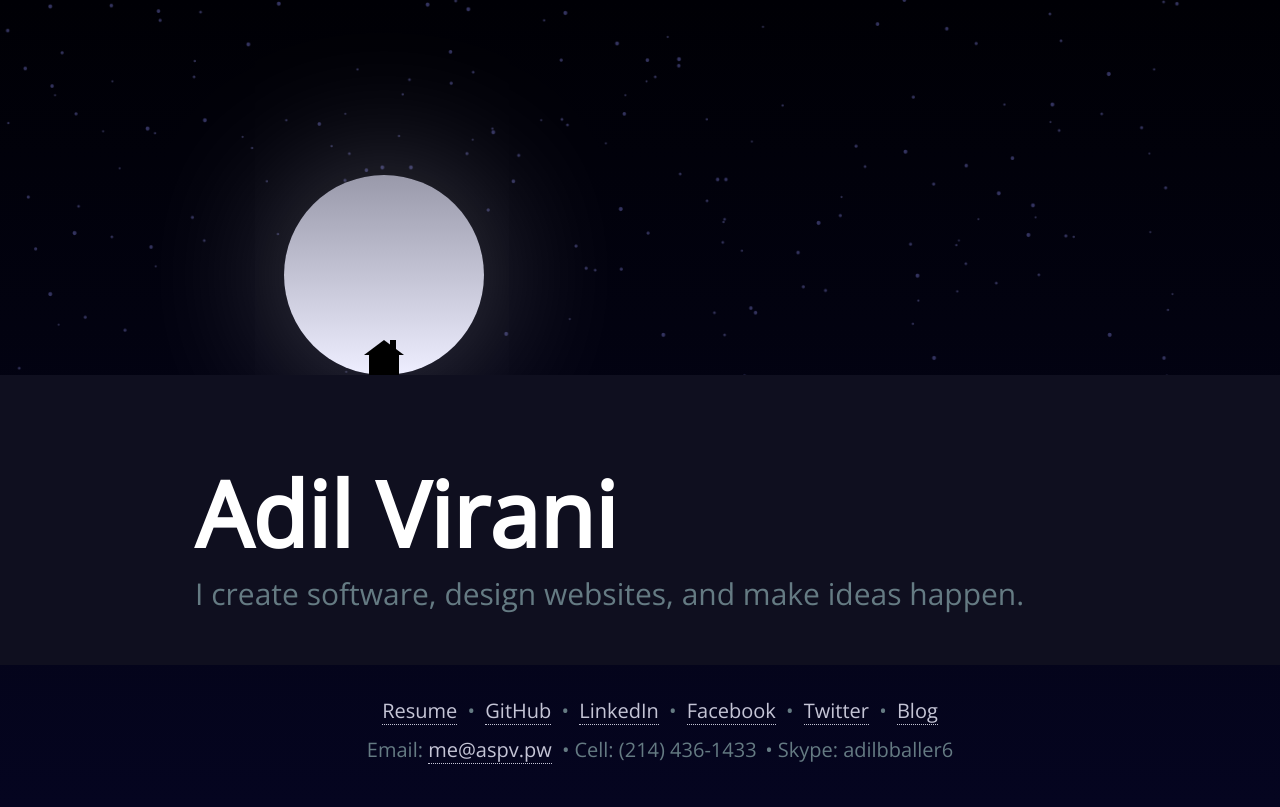
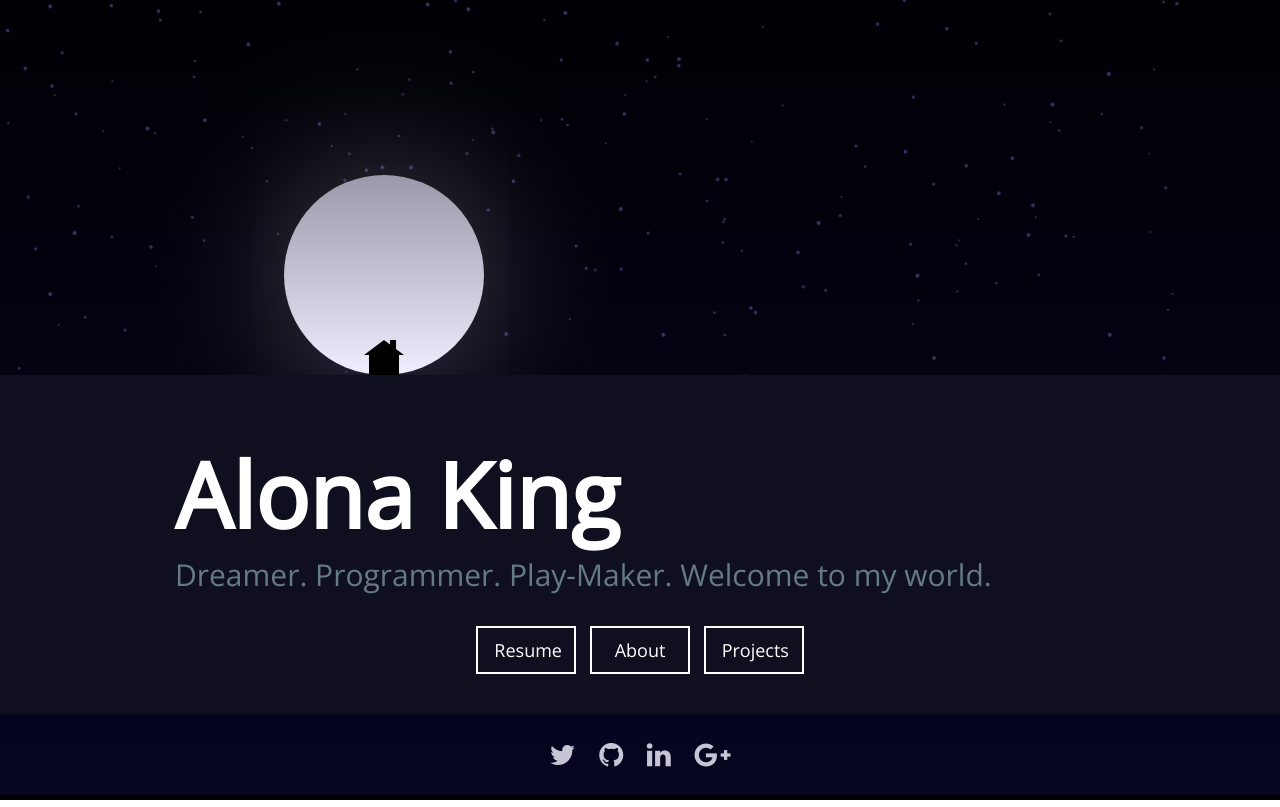
Before and after one commit to Beeze/personalWebsite, a plain HTML site: page index.html in a window 1280 px wide. Drawn offline with nearby package versions, Linux system fonts and the light colour scheme.

Commit message:
The front page is exactly how I want it

```diff
--- a/index.html
+++ b/index.html
@@ -8,7 +8,7 @@
   <link href="http://fonts.googleapis.com/css?family=Open+Sans:400" rel="stylesheet" type="text/css">
   <link href="//cdnjs.cloudflare.com/ajax/libs/normalize/3.0.1/normalize.min.css" rel="stylesheet">
   <link href="//cdnjs.cloudflare.com/ajax/libs/animate.css/3.1.0/animate.min.css" rel="stylesheet">
-
+  <link rel="stylesheet" href="css/libs/hover-min.css">
   <link href="http://maxcdn.bootstrapcdn.com/font-awesome/4.1.0/css/font-awesome.min.css" rel="stylesheet">
   <link href="style.css" rel="stylesheet" type="text/css">
   <link rel="shortcut icon" href="/favicon.ico" type="image/x-icon">
@@ -28,13 +28,26 @@
     <div class="container">
       <div class="section group">
         <div class="col full">
-          <h1>Adil Virani</h1>
+
+          <h1>Alona King</h1>
+
           <p class="slogan">
-            <span class="animated fadeInDown">I create software, </span>
-            <span class="animated fadeInDown delay-half">design websites, </span>
-            <span class="animated fadeInDown delay-one">and make ideas happen.</span>
+            <span class="animated fadeInDown">Dreamer. </span>
+            <span class="animated fadeInDown delay-half">Programmer. </span>
+            <span class="animated fadeInDown delay-one">Play-Maker.</span>
+            <span class="animated fadeInDown delay-one-half">Welcome to my world.</span>
           </p>
+          <div class="midbuttons animated fadeInDown delay-one-half">
+              <a href="http://resume.bilalmajeed.com" class="header-button hvr-bounce-to-top btn btn-lg">Resume</a>
+
+              <a href="http://resume.bilalmajeed.com" class="header-button hvr-bounce-to-top btn btn-lg">About</a>
+
+              <a href="http://resume.bilalmajeed.com" class="header-button hvr-bounce-to-top btn btn-lg">Projects</a>
+          </div>
+
         </div>
+
+
       </div>
     </div>
   </div>
@@ -43,33 +56,23 @@
 
     <div class="section group">
       <div id="footer" class="col full">
-        <ul class="inlist">
-          <li>
-            <a href="/resume.pdf">Resume</a>
-          </li>
-          <li>
-            <a href="http://github.com/adilvirani">GitHub</a>
-          </li>
-          <li>
-            <a href="http://linkedin.com/in/adisv9997">LinkedIn</a>
-          </li>
-          <li>
-            <a href="http://facebook.com/adisv9997">Facebook</a>
-          </li>
-          <li>
-            <a href="http://twitter.com/adisv9997">Twitter</a>
-          </li>
-          <li>
-            <a href="http://medium.com/@adilvirani">Blog</a>
-          </li>
-        </ul>
+          <div class="social-media-icons">
+              <a href="https://twitter.com/bilalmajeed_" target="_blank">
+                  <i class="fa fa-twitter fa-2x hvr-pop" data-toggle="tooltip" data-placement="bottom" title="Twitter"></i>
+              </a>
 
-        <ul class="inlist">
-          <li>Email: <a href="mailto:me@aspv.pw">me@aspv.pw</a>
-          </li>
-          <li>Cell: (214) 436-1433</li>
-          <li>Skype: adilbballer6</li>
-        </ul>
+              <a href="https://github.com/bilalmajeed" target="_blank">
+                  <i class="fa fa-github fa-2x hvr-pop" data-toggle="tooltip" data-placement="bottom" title="GitHub"></i>
+              </a>
+
+              <a href="http://ca.linkedin.com/in/bilalmajeed247" target="_blank">
+                  <i class="fa fa-linkedin fa-2x hvr-pop" data-toggle="tooltip" data-placement="bottom" title="LinkedIn"></i>
+              </a>
+
+              <a href="https://plus.google.com/u/0/+BilalMajeed247" target="_blank">
+                  <i class="fa fa-google-plus fa-2x hvr-pop" data-toggle="tooltip" data-placement="bottom" title="Google Plus"></i>
+              </a>
+          </div>
       </div>
     </div>
   </div>
--- a/style.css
+++ b/style.css
@@ -7,6 +7,17 @@
 
 html {
   background: linear-gradient(#000005, #050520);
+}
+
+.header-button{
+	border-radius: 0;
+	border-width: 2px;
+	border-color: #fff;
+	color: #fff;
+	background-color: rgb(255,255,255, 0.0);
+	margin: 0px 5px;
+	font-weight: 300;
+	width: 100px;
 }
 
 h1 {
@@ -149,7 +160,6 @@ p {
 }
 
 a {
-  border-bottom: 1px dotted;
   color: #C5C5D6;
   text-decoration: none;
 }
@@ -168,10 +178,19 @@ body {
 #header {
   background-color: #0F0F1F;
   overflow: hidden;
-  padding-bottom: 20px;
+  /*padding-bottom: 60px;*/
   position: relative;
   z-index: 1;
 }
+
+.social-media-icons i {
+  	padding: 14px 10px;
+}
+
+.social-media-icons a {
+  text-decoration: none
+}
+
 
 h1 {
   color: #ffffff;
@@ -226,7 +245,7 @@ h2 {
 .section {
   clear: both;
   margin: 0px;
-  padding: 20px;
+  padding: 0px;
 }
 
 .group:before, .group:after {
@@ -280,6 +299,18 @@ h2 {
   -webkit-animation-delay: 1s;
 }
 
+.delay-one-half {
+  -animation-delay: 1.5s;
+  -moz-animation-delay: 1.5s;
+  -webkit-animation-delay: 1.5s;
+}
+
+.delay-two {
+  -animation-delay: 2.0s;
+  -moz-animation-delay: 2.0s;
+  -webkit-animation-delay: 2.0s;
+}
+
 .inlist li {
   display: inline;
   font-size: 20px;
@@ -289,6 +320,11 @@ h2 {
   content: '\2022';
   font-size: 20px;
   padding: 0 5px;
+}
+
+.midbuttons {
+  text-align: center;
+  padding: 30px;
 }
 
 #footer {
@@ -368,3 +404,20 @@ h2 {
     text-align: left;
   }
 }
+
+/*-------------------------------------------------------------------------*/
+.hvr-bounce-to-top:before {
+    background: white;
+}
+
+.hvr-bounce-to-top:hover, .hvr-bounce-to-top:focus, .hvr-bounce-to-top:active {
+    color: black;
+}
+
+.hvr-bounce-to-right:before {
+    background: white;
+}
+
+.hvr-bounce-to-right:hover, .hvr-bounce-to-right:focus, .hvr-bounce-to-right:active {
+    color: black;
+}
```
Also changed, not shown: css/main.css (+0 -12 lines).
